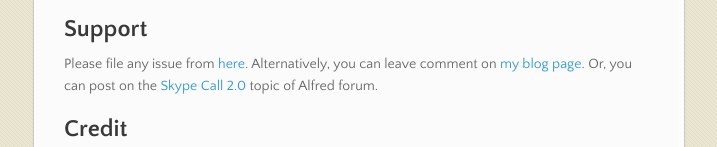
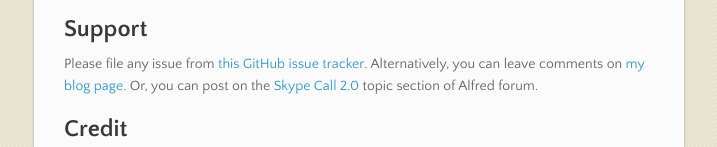
Before and after one commit to guiguan/Uni-Call, a plain HTML site: page index.html in a window 1280 px wide. Shown: the part 3621-3768 px from the top of the page, without its empty margins (282-999 px from the left). Drawn offline with nearby package versions, Linux system fonts and the light colour scheme.

Commit message:
Reworded

```diff
--- a/index.html
+++ b/index.html
@@ -97,7 +97,7 @@ call 043333333
 
 <h2>Support</h2>
 
-<p>Please file any issue from <a href="https://github.com/guiguan/Skype-Call/issues/new">here</a>. Alternatively, you can leave comment on <a href="http://www.guiguan.net/alfred-workflow-skype-call-2-0/">my blog page</a>. Or, you can post on the <a href="http://www.alfredforum.com/topic/2142-skype-call-20/">Skype Call 2.0</a> topic of Alfred forum.</p>
+<p>Please file any issue from <a href="https://github.com/guiguan/Skype-Call/issues/new">this GitHub issue tracker</a>. Alternatively, you can leave comments on <a href="http://www.guiguan.net/alfred-workflow-skype-call-2-0/">my blog page</a>. Or, you can post on the <a href="http://www.alfredforum.com/topic/2142-skype-call-20/">Skype Call 2.0</a> topic section of Alfred forum.</p>
 
 <h2>Credit</h2>
 
```
